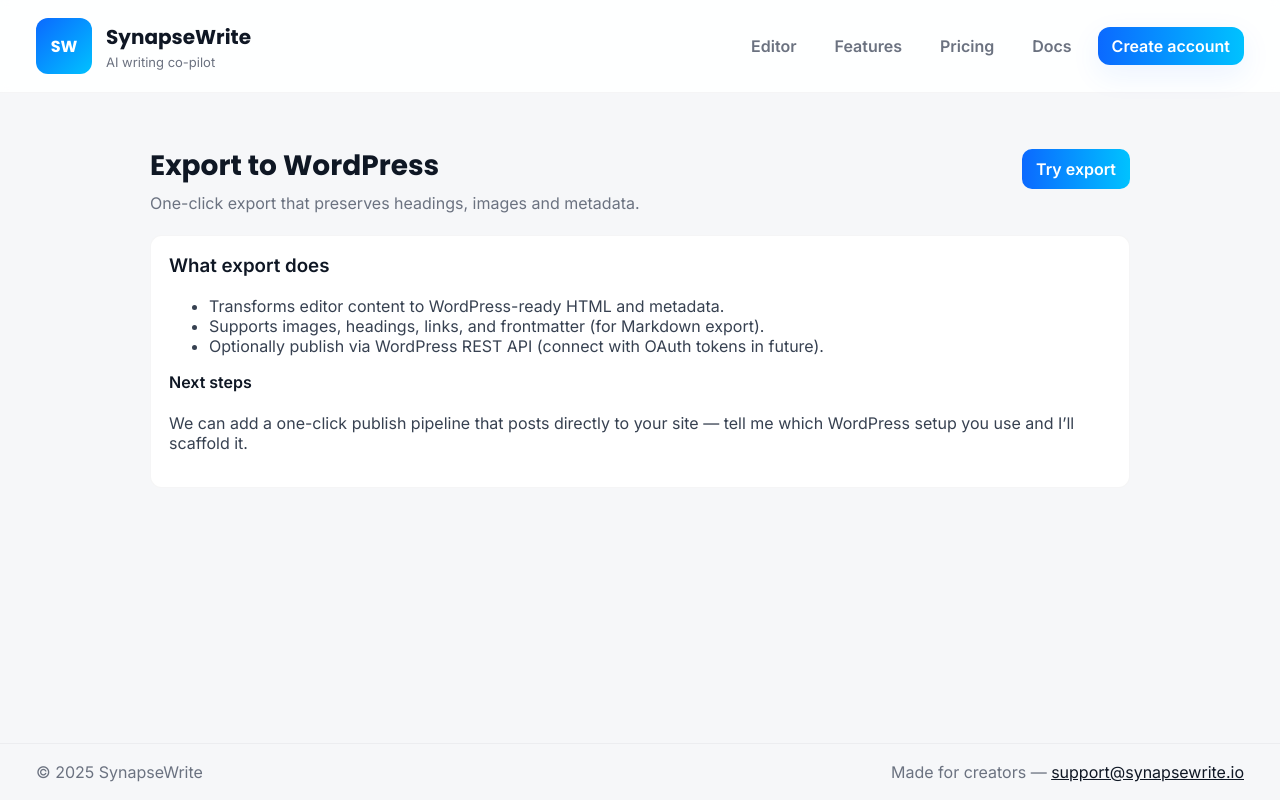
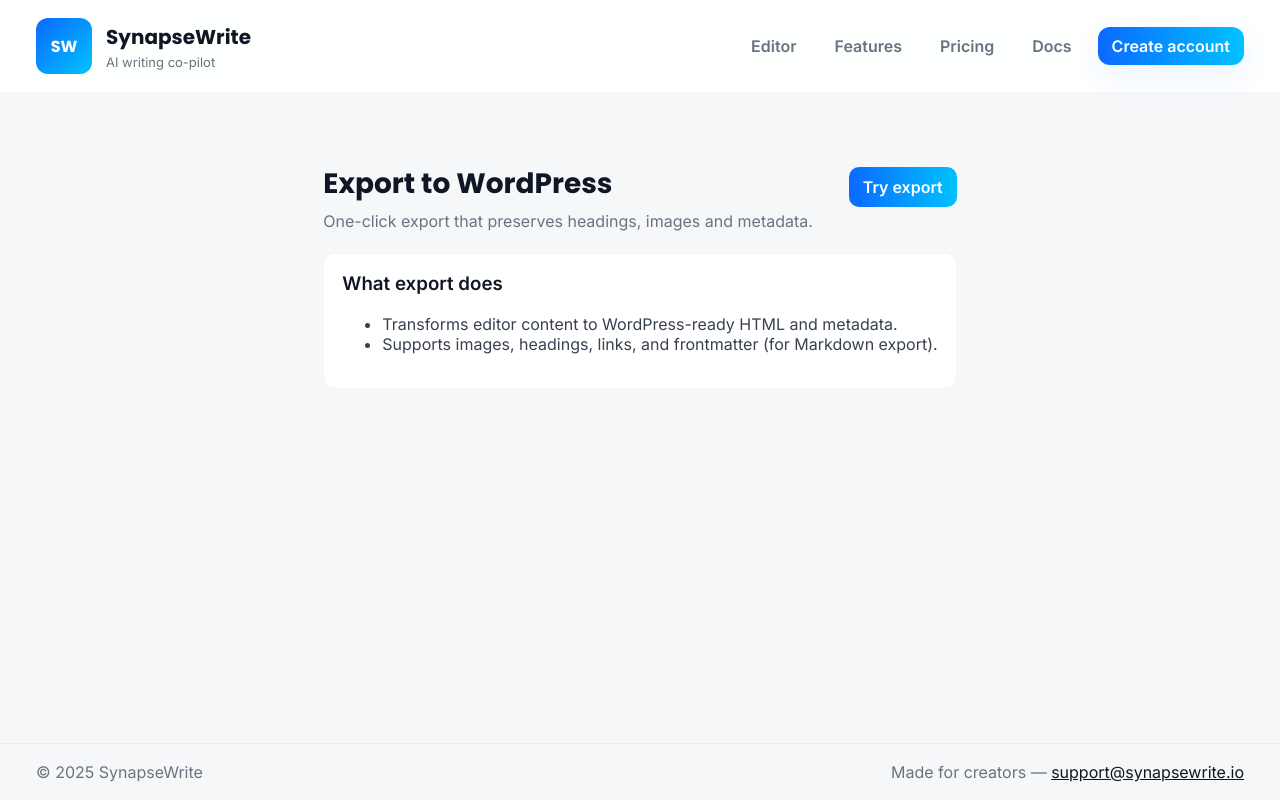
Before and after one commit to inpursuitsol/synapsewrite, a Next.js app: page /features/export in a window 1280 px wide. Built offline with nearby package versions, Linux system fonts and the light colour scheme.

Commit message:
Update page.js

```diff
--- a/app/features/export/page.js
+++ b/app/features/export/page.js
@@ -1,7 +1,7 @@
 // app/features/export/page.js
 export default function ExportFeature() {
   return (
-    <div style={{ maxWidth: 980, margin: "0 auto", paddingTop: 18, paddingBottom: 60 }}>
+    <div style={{ maxWidth: 980, margin: "0 auto", paddingTop: 36, paddingBottom: 60 }}>
       <div style={{ display: "flex", justifyContent: "space-between", alignItems: "baseline" }}>
         <div>
           <h1 style={{ margin: 0, fontSize: 28, fontFamily: "Poppins, Inter" }}>Export to WordPress</h1>
@@ -17,11 +17,7 @@ export default function ExportFeature() {
         <ul style={{ color: "#374151" }}>
           <li>Transforms editor content to WordPress-ready HTML and metadata.</li>
           <li>Supports images, headings, links, and frontmatter (for Markdown export).</li>
-          <li>Optionally publish via WordPress REST API (connect with OAuth tokens in future).</li>
         </ul>
-
-        <h4 style={{ marginTop: 16 }}>Next steps</h4>
-        <p style={{ color: "#374151" }}>We can add a one-click publish pipeline that posts directly to your site — tell me which WordPress setup you use and I’ll scaffold it.</p>
       </div>
     </div>
   );
```
